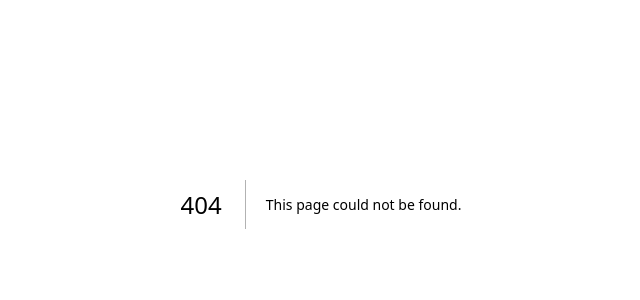
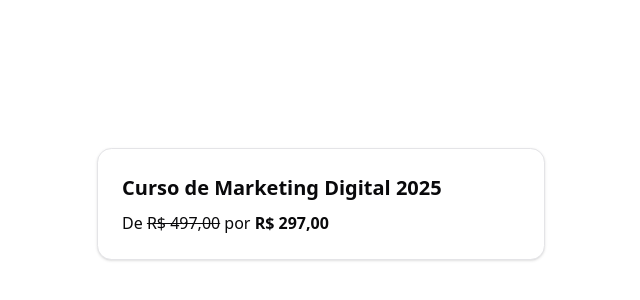
Before and after one commit to jpdrsanchez/case-cakto, a Next.js app: page /mini-checkout in a window 1280 px wide. Before the commit this address had no page. Shown: the part 196-496 px from the top of the page, without its empty margins (319-959 px from the left). Built offline with nearby package versions, Linux system fonts and the light colour scheme.

Commit message:
feature: create product info component

```diff
--- /dev/null
+++ b/src/app/mini-checkout/page.tsx
@@ -0,0 +1,13 @@
+import { MiniCheckoutProductInfo } from '@/features/mini-checkout/components/product-info'
+import { getProduct } from '@/features/mini-checkout/data/getProduct'
+import { MiniCheckoutWrapperLayout } from '@/features/mini-checkout/layouts/wrapper-layout'
+
+export default function MiniCheckout() {
+  const product = getProduct()
+
+  return (
+    <MiniCheckoutWrapperLayout>
+      <MiniCheckoutProductInfo product={product} />
+    </MiniCheckoutWrapperLayout>
+  )
+}
--- /dev/null
+++ b/src/features/mini-checkout/components/product-info/index.tsx
@@ -0,0 +1,23 @@
+import { Card, CardContent } from '@/shared/components/ui/card'
+import { Product } from '../../models/product'
+import { formatCurrency } from '@/shared/utils/formatters'
+
+export interface MiniCheckoutProductInfoProps {
+  product: Pick<Product, 'name' | 'currentPrice' | 'originalPrice'>
+}
+
+export const MiniCheckoutProductInfo = (
+  props: MiniCheckoutProductInfoProps
+) => {
+  return (
+    <Card>
+      <CardContent>
+        <h1 className='text-xl/normal font-bold mb-2'>{props.product.name}</h1>
+        <p className='text-base'>
+          De <span className='line-through'>{formatCurrency(props.product.originalPrice)}</span> por{' '}
+          <span className='font-semibold'>{formatCurrency(props.product.currentPrice)}</span>
+        </p>
+      </CardContent>
+    </Card>
+  )
+}
--- /dev/null
+++ b/src/features/mini-checkout/data/getProduct.ts
@@ -0,0 +1,13 @@
+import { Product } from "../models/product"
+
+export const getProduct = () => {
+  return {
+    id: 1,
+    name: 'Curso de Marketing Digital 2025',
+    originalPrice: 497.00,
+    currentPrice: 297.00,
+    producer: 'João Silva',
+    format: 'digital',
+    deliveryTime: 'imediato'
+  } satisfies Product
+}
--- /dev/null
+++ b/src/features/mini-checkout/layouts/wrapper-layout.tsx
@@ -0,0 +1,9 @@
+export const MiniCheckoutWrapperLayout = (
+  props: Readonly<React.PropsWithChildren>
+) => {
+  return (
+    <div className="flex h-screen w-full overflow-auto px-6 py-4">
+      <div className="m-auto w-full max-w-md grid gap-4">{props.children}</div>
+    </div>
+  )
+}
--- /dev/null
+++ b/src/features/mini-checkout/models/product.ts
@@ -0,0 +1,9 @@
+export interface Product {
+  id: number
+  name: string
+  originalPrice: number
+  currentPrice: number
+  producer: string
+  format: string
+  deliveryTime: string
+}
--- /dev/null
+++ b/src/shared/components/ui/card.tsx
@@ -0,0 +1,92 @@
+import * as React from "react"
+
+import { cn } from "@/lib/utils"
+
+function Card({ className, ...props }: React.ComponentProps<"div">) {
+  return (
+    <div
+      data-slot="card"
+      className={cn(
+        "bg-card text-card-foreground flex flex-col gap-6 rounded-xl border py-6 shadow-sm",
+        className
+      )}
+      {...props}
+    />
+  )
+}
+
+function CardHeader({ className, ...props }: React.ComponentProps<"div">) {
+  return (
+    <div
+      data-slot="card-header"
+      className={cn(
+        "@container/card-header grid auto-rows-min grid-rows-[auto_auto] items-start gap-2 px-6 has-data-[slot=card-action]:grid-cols-[1fr_auto] [.border-b]:pb-6",
+        className
+      )}
+      {...props}
+    />
+  )
+}
+
+function CardTitle({ className, ...props }: React.ComponentProps<"div">) {
+  return (
+    <div
+      data-slot="card-title"
+      className={cn("leading-none font-semibold", className)}
+      {...props}
+    />
+  )
+}
+
+function CardDescription({ className, ...props }: React.ComponentProps<"div">) {
+  return (
+    <div
+      data-slot="card-description"
+      className={cn("text-muted-foreground text-sm", className)}
+      {...props}
+    />
+  )
+}
+
+function CardAction({ className, ...props }: React.ComponentProps<"div">) {
+  return (
+    <div
+      data-slot="card-action"
+      className={cn(
+        "col-start-2 row-span-2 row-start-1 self-start justify-self-end",
+        className
+      )}
+      {...props}
+    />
+  )
+}
+
+function CardContent({ className, ...props }: React.ComponentProps<"div">) {
+  return (
+    <div
+      data-slot="card-content"
+      className={cn("px-6", className)}
+      {...props}
+    />
+  )
+}
+
+function CardFooter({ className, ...props }: React.ComponentProps<"div">) {
+  return (
+    <div
+      data-slot="card-footer"
+      className={cn("flex items-center px-6 [.border-t]:pt-6", className)}
+      {...props}
+    />
+  )
+}
+
+export {
+  Card,
+  CardHeader,
+  CardFooter,
+  CardTitle,
+  CardAction,
+  CardDescription,
+  CardContent,
+}
--- /dev/null
+++ b/src/shared/utils/formatters/index.ts
@@ -0,0 +1,6 @@
+export const formatCurrency = (value: number): string => {
+  return Intl.NumberFormat('pt-BR', {
+    style: 'currency',
+    currency: 'BRL',
+  }).format(value)
+}
```
